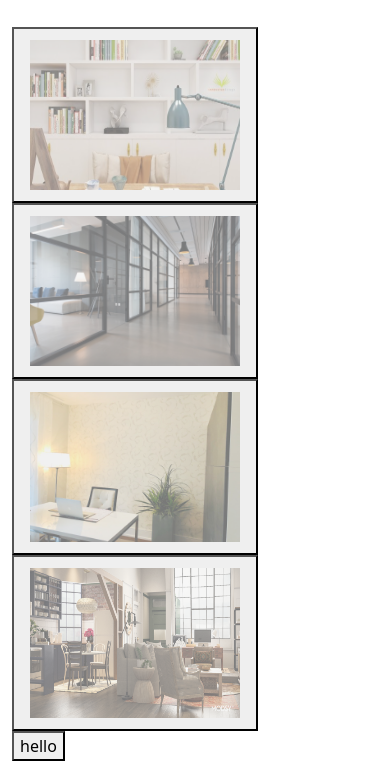
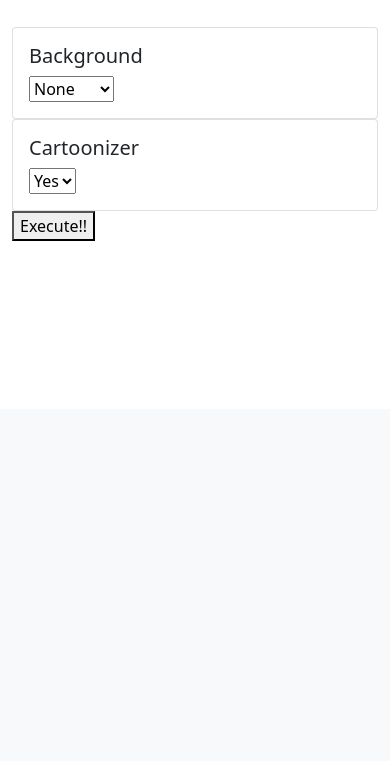
Before and after one commit to msaad1311/Tauria_Sinanigans, a Flask app: page / in a window 390 px wide. Shown: the part 435-1196 px from the top of the page. After the commit the page ends 676 px from the top, so only its background shows below. Run offline with Flask 2, Linux system fonts and the light colour scheme; some libraries are stand-ins or nearby versions.

Commit message:
rectified the errors and made it running

```diff
--- a/app.py
+++ b/app.py
@@ -60,7 +60,7 @@ def gen_frames():
             yield (b'--frame\r\n'
                    b'Content-Type: image/jpeg\r\n\r\n' + frame + b'\r\n')
 
-def cartoonizer(bg):
+def cartoonizer(bg,cr):
     while True:
         success, frame = cap.read()  # read the camera frame
         if not success:
@@ -80,7 +80,6 @@ def cartoonizer(bg):
             matte_np = matte_tensor[0].data.cpu().numpy().transpose(1, 2, 0)
 
             background = bg
-            # print(type(background))
             if background is None:
                 fg_np = np.array(matte_np * frame_np + (1 - matte_np) * np.full(frame_np.shape, frame_np))
             else:
@@ -89,18 +88,23 @@ def cartoonizer(bg):
                 fg_np = np.array(matte_np * frame_np + (1 - matte_np) * np.full(frame_np.shape, background))
 
             fg_np = fg_np.astype(np.uint8)
-            fg_np = cv2.cvtColor(fg_np,cv2.COLOR_BGR2RGB)
-        #     fg_np = torch.tensor(fg_np)
-            fg_np1 = preprocess(fg_np).unsqueeze(0).to(device).to(torch.float32)
-            car_generator.eval()
 
-            with torch.no_grad():
-                cartoonImage = car_generator(fg_np1)
-            car_generator.train()
-            cartoonImage1 = inv_normalize(cartoonImage).squeeze(0).permute(1,2,0).cpu().numpy()
-            a = cv2.convertScaleAbs(cartoonImage1, alpha=(255.0))
-            a = cv2.flip(a,1)
-            a = cv2.cvtColor(a,cv2.COLOR_BGR2RGB)
+            if cr=='Yes':
+                fg_np = cv2.cvtColor(fg_np,cv2.COLOR_BGR2RGB)
+            #     fg_np = torch.tensor(fg_np)
+                fg_np1 = preprocess(fg_np).unsqueeze(0).to(device).to(torch.float32)
+                car_generator.eval()
+
+                with torch.no_grad():
+                    cartoonImage = car_generator(fg_np1)
+                car_generator.train()
+                cartoonImage1 = inv_normalize(cartoonImage).squeeze(0).permute(1,2,0).cpu().numpy()
+                a = cv2.convertScaleAbs(cartoonImage1, alpha=(255.0))
+                a = cv2.flip(a,1)
+                a = cv2.cvtColor(a,cv2.COLOR_BGR2RGB)
+            else:
+                a = fg_np
+                a = cv2.flip(a,1)
             ret,frame1=cv2.imencode('.jpg', a)
             frame = frame1.tobytes()
             yield (b'--frame\r\n'
@@ -123,17 +127,18 @@ def bgSelector(idx):
 def video_feed():
     """Video streaming route. Put this in the src attribute of an img tag."""
     if request.method == 'POST':
-        bg = request.form['submit_button'].capitalize()
-        # cr = request.form['other_button']
+        bg = request.form['backers'].capitalize()
+        cr = request.form['cartoonize']
+        # print('heyyyyy loooww',bg)
         # print(cr)
         bg = bgSelector(bg)
         # print(bg)
-    #     if bg is None:
-        return Response(gen_frames(),
-                    mimetype='multipart/x-mixed-replace; boundary=frame')
-    #     else:
-    #         return Response(cartoonizer(bg),
-    #                         mimetype='multipart/x-mixed-replace; boundary=frame')
+        if bg is None:
+            return Response(gen_frames(),
+                        mimetype='multipart/x-mixed-replace; boundary=frame')
+        else:
+            return Response(cartoonizer(bg,cr),
+                            mimetype='multipart/x-mixed-replace; boundary=frame')
     return Response(gen_frames(),
                         mimetype='multipart/x-mixed-replace; boundary=frame')
 
--- a/static/css/style.css
+++ b/static/css/style.css
@@ -36,223 +36,3 @@ body{
   padding-left: 500px;
   padding-top: 10px;
 }
-
-@mixin can-toggle-branding(
-  $can-toggle-off-color: #ea0030,
-  $can-toggle-on-color: #5fc054,
-  $can-toggle-inactive-text: rgba(white, 0.5),
-  $can-toggle-transition: cubic-bezier(0,1,0.5,1)
-) {
-
-  input[type="checkbox"] {
-
-    &[disabled] ~ label {
-      color: rgba($can-toggle-off-color, 0.5);
-    }
-
-    &:focus ~ label, &:hover ~ label {
-      .can-toggle__switch {
-        background-color: $can-toggle-off-color;
-        &:after { color: darken($can-toggle-off-color, 10%); }
-      }
-    }
-    &:hover ~label { color: darken($can-toggle-off-color, 5%); }
-    &:checked {
-      ~ label {
-        &:hover { color: darken($can-toggle-on-color, 3%); }
-
-        .can-toggle__switch {
-          background-color: lighten($can-toggle-on-color, 5%);
-          &:after { color: darken($can-toggle-on-color, 5%); }
-        }
-      }
-
-      &:focus, &:hover {
-        ~ label {
-          .can-toggle__switch {
-            background-color: $can-toggle-on-color;
-            &:after { color: darken($can-toggle-on-color, 10%); }
-          }
-        }
-      }
-    }
-  }
-
-  label {
-
-    .can-toggle__label-text { flex: 1; }
-
-    .can-toggle__switch {
-      transition: background-color 0.3s $can-toggle-transition;
-      background: lighten($can-toggle-off-color, 5%);
-      &:before { color: $can-toggle-inactive-text; }
-      &:after {
-        // Autoprefixer choked here, so making the prefixes explicit
-        -webkit-transition: -webkit-transform 0.3s $can-toggle-transition;
-        transition: transform 0.3s $can-toggle-transition;
-        color: $can-toggle-off-color;
-      }
-    }
-
-  }
-}
-
-@mixin can-toggle-appearance
-(
-  $can-toggle-width: 134px,
-  $can-toggle-height: 36px,
-  $can-toggle-border-radius: 4px,
-  $can-toggle-offset: 2px,
-  $can-toggle-label-font-size: 14px,
-  $can-toggle-switch-font-size: 12px,
-  $can-toggle-shadow: 0 3px 3px rgba(black, 0.4)
-){
-  $can-toggle-switch-width: $can-toggle-width/2;
-
-  input[type="checkbox"] {
-
-    &:focus ~ label, &:hover ~ label {
-      .can-toggle__switch {
-        &:after { box-shadow: $can-toggle-shadow; }
-      }
-    }
-
-    &:checked {
-      ~ label {
-        .can-toggle__switch {
-          &:after { transform: translate3d($can-toggle-width - ($can-toggle-switch-width + $can-toggle-offset),0,0); }
-        }
-      }
-      &:focus, &:hover {
-        ~ label {
-          .can-toggle__switch { &:after { box-shadow: $can-toggle-shadow; } }
-        }
-      }
-    }
-  }
-
-  label {
-    font-size: $can-toggle-label-font-size;
-
-    .can-toggle__switch {
-      height: $can-toggle-height;
-      flex: 0 0 $can-toggle-width;
-      border-radius: $can-toggle-border-radius;
-
-      &:before {
-        left: $can-toggle-width/2;
-        font-size: $can-toggle-switch-font-size;
-        line-height: $can-toggle-height;
-        width: $can-toggle-width/2;
-        padding: 0 12px;
-      }
-
-      &:after {
-        top: $can-toggle-offset; left: $can-toggle-offset;
-        border-radius: $can-toggle-border-radius/2;
-        width: $can-toggle-switch-width - $can-toggle-offset;
-        line-height: $can-toggle-height - ($can-toggle-offset*2);
-        font-size: $can-toggle-switch-font-size;
-      }
-
-      &:hover {
-        &:after { box-shadow: $can-toggle-shadow; }
-      }
-    }
-  }
-}
-
-
-
-.can-toggle {
-  position: relative;
-  *, *:before, *:after { box-sizing: border-box; }
-  //overflow: hidden;
-
-  input[type="checkbox"] {
-    opacity: 0;
-    position: absolute;
-    top: 0; left: 0;
-
-    &[disabled] ~ label {
-      pointer-events: none;
-      .can-toggle__switch { opacity: 0.4; }
-    }
-
-    &:checked {
-      ~ label {
-
-        .can-toggle__switch {
-
-          &:before {
-            content: attr(data-unchecked);
-            left: 0;
-          }
-
-          &:after {
-            content: attr(data-checked);
-          }
-        }
-      }
-
-      &:focus, &:hover {
-        ~ label {
-        }
-      }
-    }
-  }
-
-  label {
-    user-select: none;
-    position: relative;
-    display: flex;
-    align-items: center;
-
-    .can-toggle__label-text {
-      flex: 1;
-      padding-left: 32px;
-    }
-
-    .can-toggle__switch {
-      position: relative;
-
-      &:before {
-        content: attr(data-checked);
-        position: absolute;
-        top: 0;
-        text-transform: uppercase;
-        text-align: center;
-      }
-
-      &:after {
-        content: attr(data-unchecked);
-        position: absolute;
-        z-index: 5;
-        text-transform: uppercase;
-        text-align: center;
-        background: white;
-        transform: translate3d(0,0,0);
-      }
-
-    }
-
-  }
-
-  // Default values for .can-toggle class
-  @include can-toggle-branding;
-  @include can-toggle-appearance;
-
-  // Create toggles of different sizes by overriding the can-toggle-appearance mixin defaults
-  &.can-toggle--size-small {
-    @include can-toggle-appearance
-    (
-      90px, // Toggle width
-      28px,  // Toggle height
-      2px,   // Toggle border radius
-      1px,   // Offset (distance btw switch and box)
-      13px,  // Label font size
-      10px,  // Switch font size
-      0 2px 2px rgba(black, 0.4) // Switch shadow on hover/focus
-    );
-  }
-}
--- a/templates/index.html
+++ b/templates/index.html
@@ -15,13 +15,13 @@
       integrity="sha384-giJF6kkoqNQ00vy+HMDP7azOuL0xtbfIcaT9wjKHr8RbDVddVHyTfAAsrekwKmP1"
       crossorigin="anonymous"
     />
-    <title>Tauria Sinanigans</title>
+    <title>Tauria Sinani GANs</title>
   </head>
   <body>
     <!-- Navigation bar -->
     <nav class="navbar navbar-expand-lg navbar-light bg-light">
       <div class="container-fluid">
-        <a class="navbar-brand" href="#">Tauria Sinanigans</a>
+        <a class="navbar-brand" href="#">Tauria Sinani-GANs</a>
         <button
           class="navbar-toggler"
           type="button"
@@ -47,69 +47,45 @@
       <br />
       <form action="/video_feed" method="POST">
         <div class="row center">
-          <div class="col-md-3">
-            <button
-              type="submit"
-              name="submit_button"
-              value="office"
-              onclick="handleForm()"
-            >
-              <img
-                src="static\backgrounds\background2.jpg"
-                alt="Office"
-                class="backgrounds"
-                id="lake"
-              />
-            </button>
+          <div class="col-sm">
+            <div class="card">
+              <div class="card-body">
+                <h5 class="card-title">Background</h5>
+                <!-- Total Stops -->
+                <select name="backers" required="required">
+                  <option value="None">None</option>
+                  <option value="Office">Office</option>
+                  <option value="Hallway">Hallway</option>
+                  <option value="Room">Room</option>
+                  <option value="Meeting">Meeting</option>
+                </select>
+              </div>
+            </div>
           </div>
-
-          <div class="col-md-3">
-            <button type="submit" name="submit_button" value="hallway">
-              <img
-                src="static\backgrounds\background3.jpg"
-                alt="Hallway"
-                class="backgrounds"
-                id="lake"
-              />
-            </button>
-          </div>
-
-          <div class="col-md-3">
-            <button
-              type="submit"
-              name="submit_button"
-              value="room"
-              class="buttono"
-            >
-              <img
-                src="static\backgrounds\background4.jpg"
-                alt="Room"
-                class="backgrounds"
-                id="lake"
-              />
-            </button>
-          </div>
-          <div class="col-md-3">
-            <button type="submit" name="submit_button" value="meeting">
-              <img
-                src="static\backgrounds\background5.jpg"
-                alt="Meeting Room"
-                class="backgrounds"
-                id="lake"
-              />
-            </button>
+          <div class="col-sm">
+            <div class="card">
+              <div class="card-body">
+                <h5 class="card-title">Cartoonizer</h5>
+                <!-- Total Stops -->
+                <select name="cartoonize" required="required">
+                  <option value="Yes">Yes</option>
+                  <option value="No">No</option>
+                </select>
+              </div>
+            </div>
           </div>
         </div>
 
         <div class="row">
           <div class="col-md-6">
-            <button type="checkbox" name="other_button" value="yes">
-              hello
+            <button type="submit" name="other_button" value="yes">
+              Execute!!
             </button>
           </div>
         </div>
       </form>
     </div>
+
     <script src="tesster.js"></script>
   </body>
 </html>
```
Also changed, not shown: backup.txt (+54 -0 lines).
